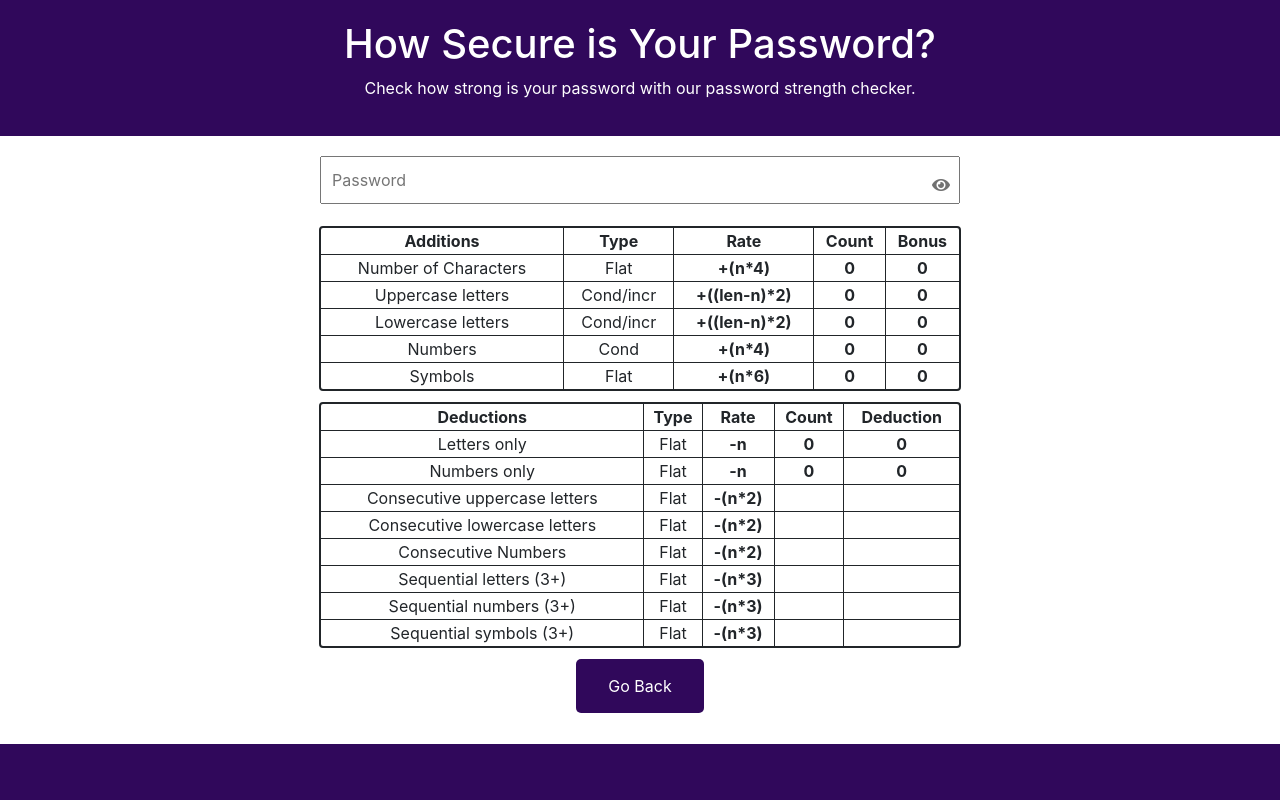
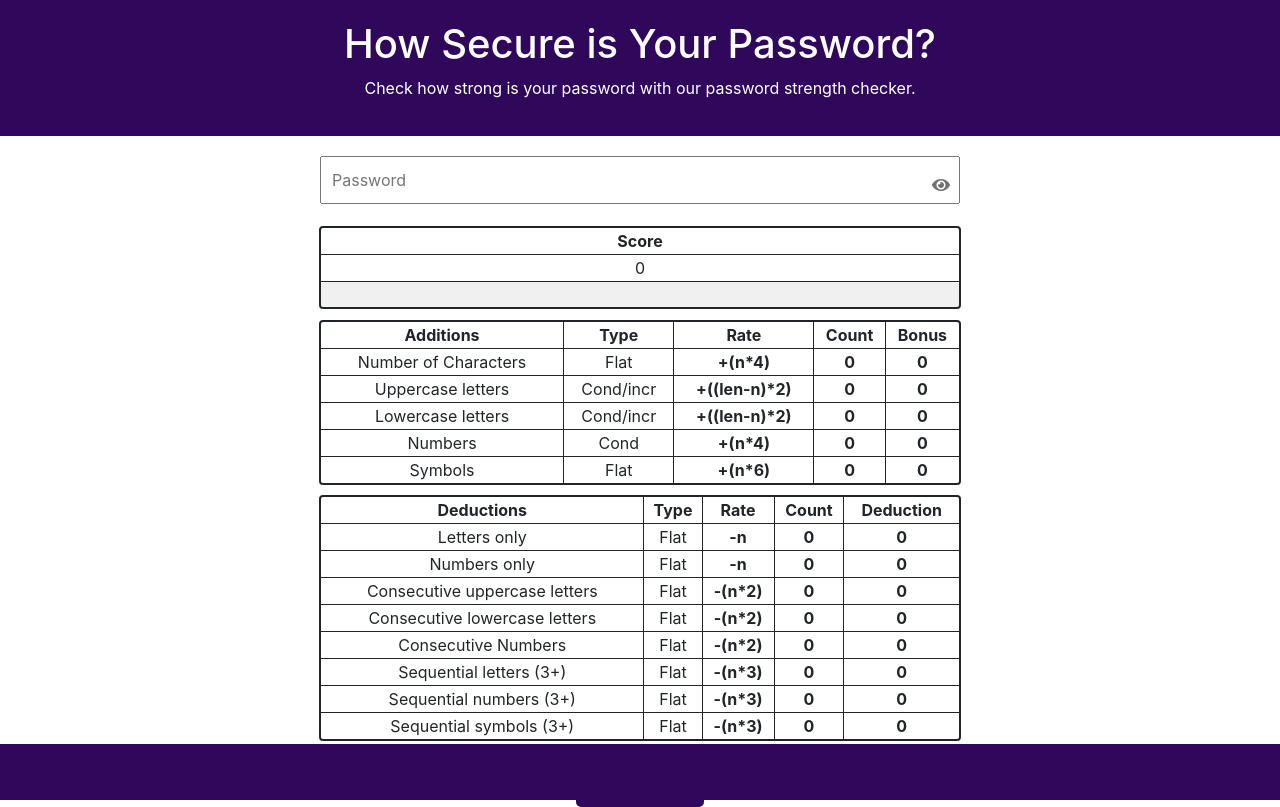
Before and after one commit to Kodos1122/Password-Strength-Checker, a React (Create React App) app: page /tester in a window 1280 px wide. Built offline with nearby package versions, Linux system fonts and the light colour scheme.

Commit message:
added some code and finished the math password tester

```diff
--- a/src/App.css
+++ b/src/App.css
@@ -84,3 +84,22 @@
 .testerTableCell {
   border: 1px solid;
 }
+
+.progress-container {
+  width: 100%;
+  background-color: #f0f0f0;
+  border-radius: 5px;
+  padding: 3px;
+}
+
+.progress-bar {
+  height: 20px;
+  border-radius: 5px;
+  text-align: center;
+  color: white;
+  transition: width 0.3s ease-in-out; /* Smooth transition for width change */
+}
+
+.progress-text {
+  display: block;
+}
--- /dev/null
+++ b/src/components/ProgressBar.js
@@ -0,0 +1,26 @@
+import React from 'react';
+import '../App.css';
+
+class ProgressBar extends React.Component {
+  getColor(progress) {
+    if (progress <= 50) {
+      return 'red';
+    } else if (progress <= 80) {
+      return 'orange';
+    } else {
+      return 'green';
+    }
+  }
+
+  render() {
+    const { progress } = this.props;
+    const color = this.getColor(progress);
+    return (
+      <div className="progress-container">
+        <div className="progress-bar" style={{ width: `${progress}%`, backgroundColor: color }}></div>
+      </div>
+    );
+  }
+}
+
+export default ProgressBar;
--- a/src/components/TesterMath.js
+++ b/src/components/TesterMath.js
@@ -1,14 +1,14 @@
 import React from 'react';
-
+import ProgressBar from './ProgressBar';
 
 const TesterMath = ({ password }) => {
 
     //additions
-    const num_characters = password.match(/[a-z]/g);
+    const num_characters = password.match(/[a-zA-Z0-9]/g);
     const uppercase_characters = password.match(/[A-Z]/g);
     const lowercase_characters = password.match(/[a-z]/g);
     const numbers = password.match(/[0-9]/g);
-    const symbols = password.match(/[!@#$%^&*()',.?":{}|<>]/g);
+    const symbols = password.match(/[!@#$%^&*()'\[\],.?":{}|<>]/g);
 
     //deductions
     const only_letters = /^[a-zA-Z]+$/g.test(password);
@@ -16,8 +16,13 @@ const TesterMath = ({ password }) => {
 
     const num_characters_letters = password.match(/[A-Za-z]/g);
     const num_numbers_only = password.match(/[0-9]/g);
-    const repeating_lowercase = password.match(/[a-z]{2}/g);
-    const repeating_uppercase = password.match(/[A-Z]{2}/g);
+    const repeating_lowercase = password.match(/(?=([a-z]{2,}))/g);
+    const repeating_uppercase = password.match(/(?=([A-Z]{2,}))/g);
+    const repeating_numbers = password.match(/(?=(\d{2,}))/g);
+    const repeating_letters3 = password.match(/(?=([a-zA-Z]{3,}))/g);
+    const repeating_numbers3 = password.match(/(?=(\d{3,}))/g);
+    const repeating_symbols3 = password.match(/(?=([!@#$%^&*()'\[\],.?":{}|<>]{3,}))/g);
+
 
     function sumArray(array) {
         var finalSum = 0;
@@ -102,7 +107,7 @@ const TesterMath = ({ password }) => {
         return sumArray(num_symbols_display);
     }
     function num_symbols_bonus() {
-        return sumArray(symbols)*4;
+        return sumArray(symbols)*6;
     }
 
 
@@ -143,31 +148,112 @@ const TesterMath = ({ password }) => {
     }
 
 
-    function consecutive_uppercase_display() {
-
+    function consecutive_lowercase_display() {
+        const consecutive_lowercase_display = repeating_lowercase;
+        return -sumArray(consecutive_lowercase_display);
     }
-    function consecutive_uppercase_bonus() {
-
+    function consecutive_lowercase_bonus() {
+        const consecutive_lowercase_bonus = repeating_lowercase;
+        return -sumArray(consecutive_lowercase_bonus)*2;
     }
 
 
+    function consecutive_uppercase_display() {
+        const consecutive_uppercase_display = repeating_uppercase;
+        return -sumArray(consecutive_uppercase_display);
+    }
+    function consecutive_uppercase_bonus() {
+        const consecutive_uppercase_bonus = repeating_uppercase;
+        return -sumArray(consecutive_uppercase_bonus)*2;
+    }
 
+
+    function consecutive_numbers_display() {
+        const consecutive_numbers_display = repeating_numbers;
+        return -sumArray(consecutive_numbers_display);
+    }
+    function consecutive_numbers_bonus() {
+        const consecutive_numbers_bonus = repeating_numbers;
+        return -sumArray(consecutive_numbers_bonus)*2;
+    }
+
+
+    function sequential_letters_display() {
+        const sequential_letters_display = repeating_letters3;
+        return -sumArray(sequential_letters_display);
+    }
+    function sequential_letters_bonus() {
+        const sequential_letters_bonus = repeating_letters3;
+        return -sumArray(sequential_letters_bonus)*3;
+    }
+
+
+    function sequential_numbers_display() {
+        const sequential_numbers_display = repeating_numbers3;
+        return -sumArray(sequential_numbers_display);
+    }
+    function sequential_numbers_bonus() {
+        const sequential_numbers_bonus = repeating_numbers3;
+        return -sumArray(sequential_numbers_bonus)*3;
+    }
+
+
+    function sequential_symbols_display() {
+        const sequential_symbols_display = repeating_symbols3;
+        return -sumArray(sequential_symbols_display);
+    }
+    function sequential_symbols_bonus() {
+        const sequential_symbols_bonus = repeating_symbols3;
+        return -sumArray(sequential_symbols_bonus)*3;
+    }
 
     function getScore() {
         const score = (
             //Additions
             num_characters_bonus()+
             uppercase_characters_bonus()+
-            lowercase_characters_bonus()
+            lowercase_characters_bonus()+
+            num_numbers_bonus()+
+            num_symbols_bonus()-
             //Deductions
+            letters_only_deduction()-
+            numbers_only_deduction()-
+            consecutive_lowercase_bonus()-
+            consecutive_uppercase_bonus()-
+            consecutive_numbers_bonus()-
+            sequential_letters_bonus()-
+            sequential_numbers_bonus()-
+            sequential_symbols_bonus()
+        );
 
+        if (score >= 100) {
+            return 100;
+        }
+        return score;
+    }
 
-        );
-        return score;
+    function getProgressScore() {
+        const progressScore = getScore();
+        if (progressScore>=100) {
+            return 100;
+        } else if (progressScore<=0) {
+            return 0;
+        }
     }
 
     return(
         <div>
+            <table className="testerTable">
+                <tr>
+                    <th className="testerTableCell">Score</th>
+                </tr>
+                <tr>
+                    <td className="testerTableCell">{getScore()}</td>
+                </tr>
+                <tr>
+                    <ProgressBar progress={getScore()}/>
+                </tr>
+            </table>
             <table className="testerTable">
                 <tr>
                     <th className="testerTableCell">Additions</th>
@@ -238,43 +324,43 @@ const TesterMath = ({ password }) => {
                     <td className="testerTableCell">Consecutive uppercase letters</td>
                     <td className="testerTableCell">Flat</td>
                     <th className="testerTableCell">-(n*2)</th>
-                    <th className="testerTableCell"></th>
-                    <th className="testerTableCell"></th>
+                    <th className="testerTableCell">{consecutive_uppercase_display()}</th>
+                    <th className="testerTableCell">{consecutive_uppercase_bonus()}</th>
                 </tr>
                 <tr>
                     <td className="testerTableCell">Consecutive lowercase letters</td>
                     <td className="testerTableCell">Flat</td>
                     <th className="testerTableCell">-(n*2)</th>
-                    <th className="testerTableCell"></th>
-                    <th className="testerTableCell"></th>
+                    <th className="testerTableCell">{consecutive_lowercase_display()}</th>
+                    <th className="testerTableCell">{consecutive_lowercase_bonus()}</th>
                 </tr>
                 <tr>
                     <td className="testerTableCell">Consecutive Numbers</td>
                     <td className="testerTableCell">Flat</td>
                     <th className="testerTableCell">-(n*2)</th>
-                    <th className="testerTableCell"></th>
-                    <th className="testerTableCell"></th>
+                    <th className="testerTableCell">{consecutive_numbers_display()}</th>
+                    <th className="testerTableCell">{consecutive_numbers_bonus()}</th>
                 </tr>
                 <tr>
                     <td className="testerTableCell">Sequential letters (3+)</td>
                     <td className="testerTableCell">Flat</td>
                     <th className="testerTableCell">-(n*3)</th>
-                    <th className="testerTableCell"></th>
-                    <th className="testerTableCell"></th>
+                    <th className="testerTableCell">{sequential_letters_display()}</th>
+                    <th className="testerTableCell">{sequential_letters_bonus()}</th>
                 </tr>
                 <tr>
                     <td className="testerTableCell">Sequential numbers (3+)</td>
                     <td className="testerTableCell">Flat</td>
                     <th className="testerTableCell">-(n*3)</th>
-                    <th className="testerTableCell"></th>
-                    <th className="testerTableCell"></th>
+                    <th className="testerTableCell">{sequential_numbers_display()}</th>
+                    <th className="testerTableCell">{sequential_numbers_bonus()}</th>
                 </tr>
                 <tr>
                     <td className="testerTableCell">Sequential symbols (3+)</td>
                     <td className="testerTableCell">Flat</td>
                     <th className="testerTableCell">-(n*3)</th>
-                    <th className="testerTableCell"></th>
-                    <th className="testerTableCell"></th>
+                    <th className="testerTableCell">{sequential_symbols_display()}</th>
+                    <th className="testerTableCell">{sequential_symbols_bonus()}</th>
                 </tr>
             </table>
         </div>
```
Also changed, not shown: 1 other file (tests, documents, lock files or other folders).
